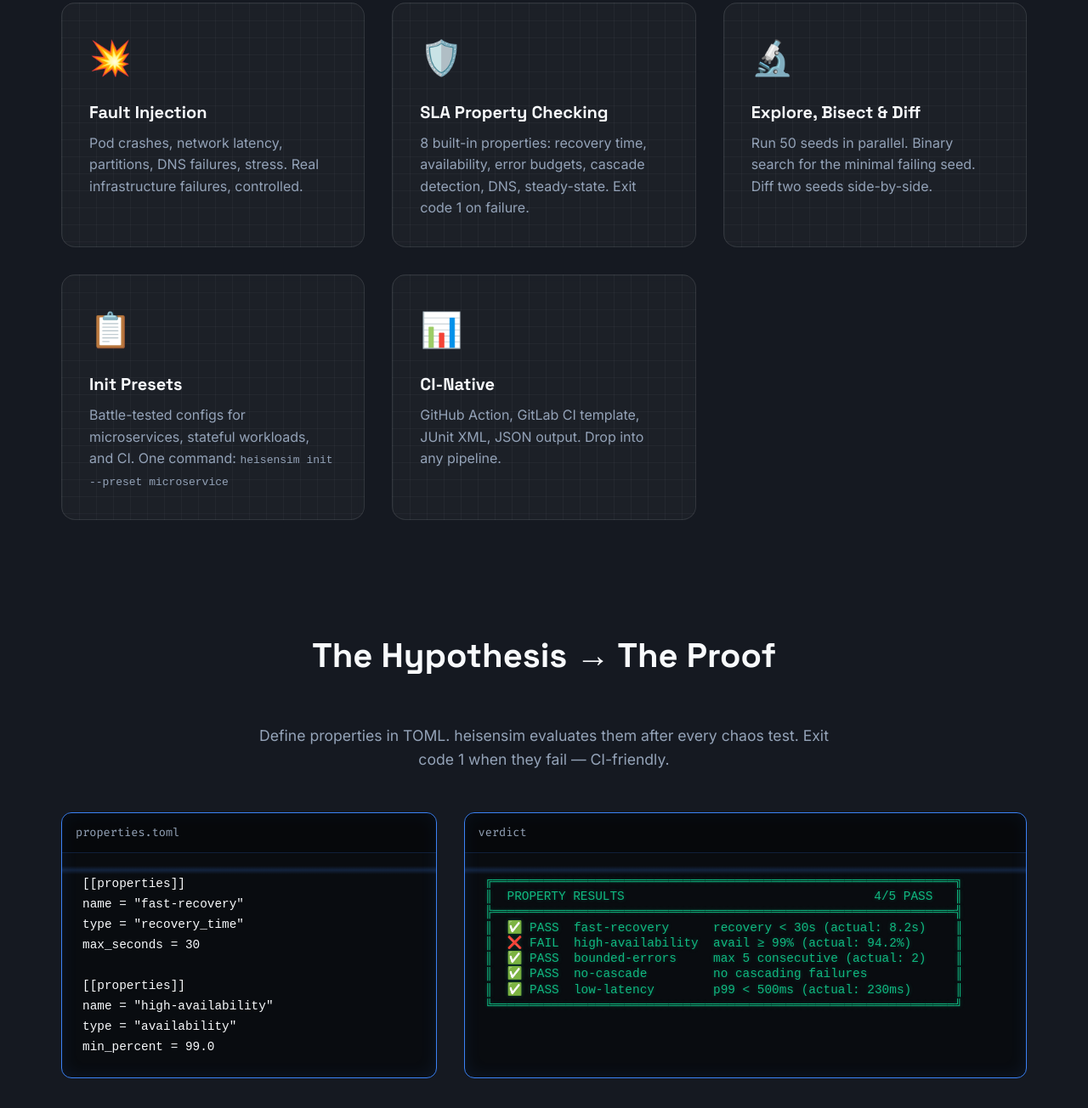
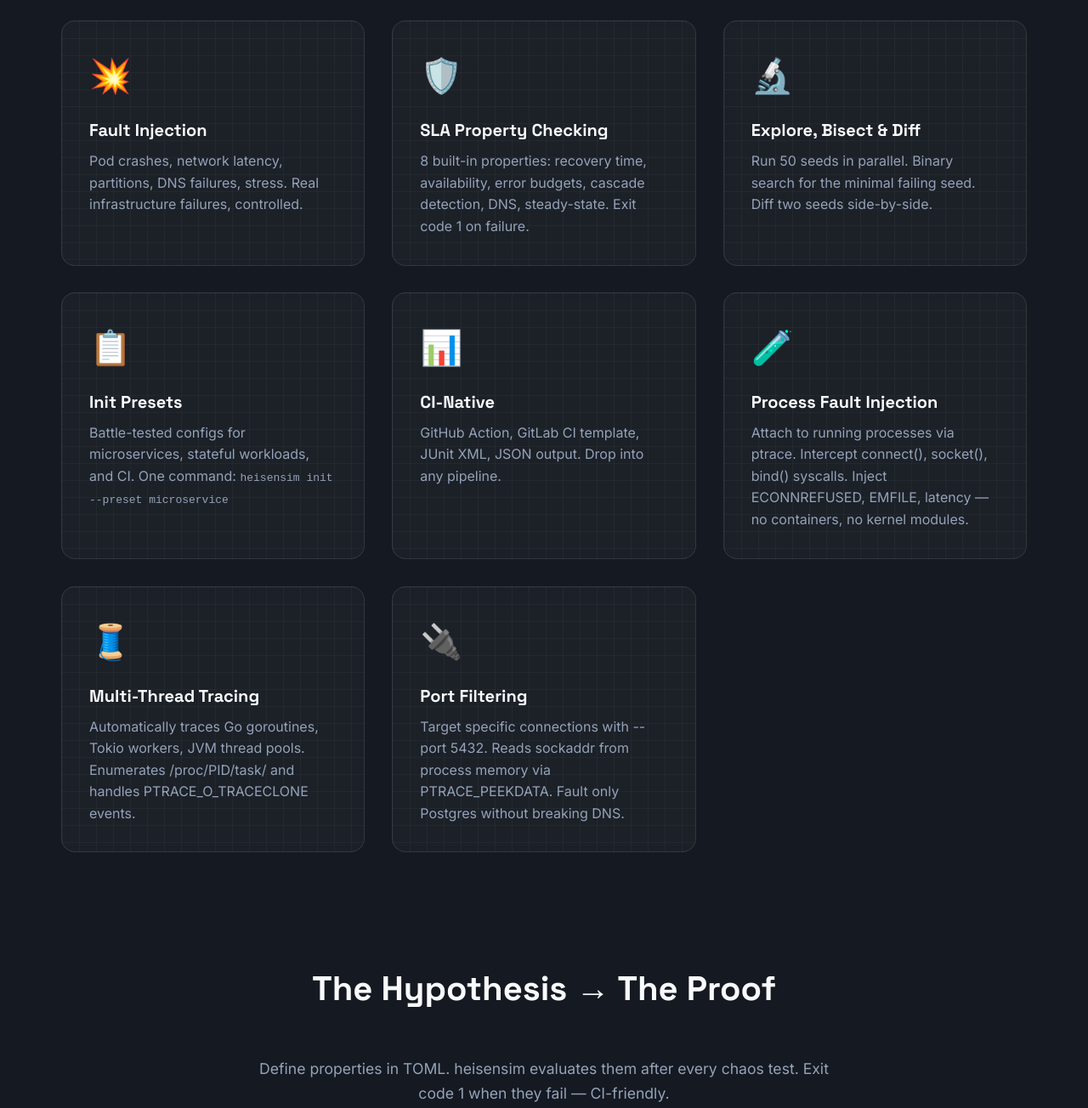
Before and after one commit to heisensim/heisensim.github.io, a plain HTML site: page index.html in a window 1280 px wide. Shown: the part 1444-2748 px from the top of the page at 85% size. Drawn offline with Linux system fonts and the light colour scheme.

Commit message:
feat: v0.12.0 — process faults, multi-thread tracing, port filtering

```diff
--- a/index.html
+++ b/index.html
@@ -75,6 +75,7 @@
   ██║  ██║███████╗██║███████║███████╗██║ ╚████║███████║██║██║ ╚═╝ ██║
   ╚═╝  ╚═╝╚══════╝╚═╝╚══════╝╚══════╝╚═╝  ╚═══╝╚══════╝╚═╝╚═╝     ╚═╝
            Deterministic Chaos Testing for Kubernetes</pre>
+                    <div class="terminal-line"><span class="prompt">$</span> heisensim process-fault --pid 1234 --fault connect-error --port 5432 --duration 30s</div>
                     <div id="typewriter"></div>
                 </div>
             </div>
@@ -128,6 +129,21 @@
                     <div class="emoji-icon">📊</div>
                     <h3>CI-Native</h3>
                     <p>GitHub Action, GitLab CI template, JUnit XML, JSON output. Drop into any pipeline.</p>
+                </div>
+                <div class="feature-card glass-card blueprint">
+                    <div class="emoji-icon">🧪</div>
+                    <h3>Process Fault Injection</h3>
+                    <p>Attach to running processes via ptrace. Intercept connect(), socket(), bind() syscalls. Inject ECONNREFUSED, EMFILE, latency — no containers, no kernel modules.</p>
+                </div>
+                <div class="feature-card glass-card blueprint">
+                    <div class="emoji-icon">🧵</div>
+                    <h3>Multi-Thread Tracing</h3>
+                    <p>Automatically traces Go goroutines, Tokio workers, JVM thread pools. Enumerates /proc/PID/task/ and handles PTRACE_O_TRACECLONE events.</p>
+                </div>
+                <div class="feature-card glass-card blueprint">
+                    <div class="emoji-icon">🔌</div>
+                    <h3>Port Filtering</h3>
+                    <p>Target specific connections with --port 5432. Reads sockaddr from process memory via PTRACE_PEEKDATA. Fault only Postgres without breaking DNS.</p>
                 </div>
             </div>
         </section>
@@ -304,7 +320,7 @@ min_percent = 99.0</code></pre>
                 <div class="install-card glass-card blueprint">
                     <h3>Docker</h3>
                     <div class="copy-block">
-                        <code>docker run ghcr.io/heisensim/heisensim</code>
+                        <code>docker run ghcr.io/heisensim/heisensim:v0.12.0</code>
                         <button class="copy-btn" aria-label="Copy code">📋</button>
                     </div>
                 </div>
```
